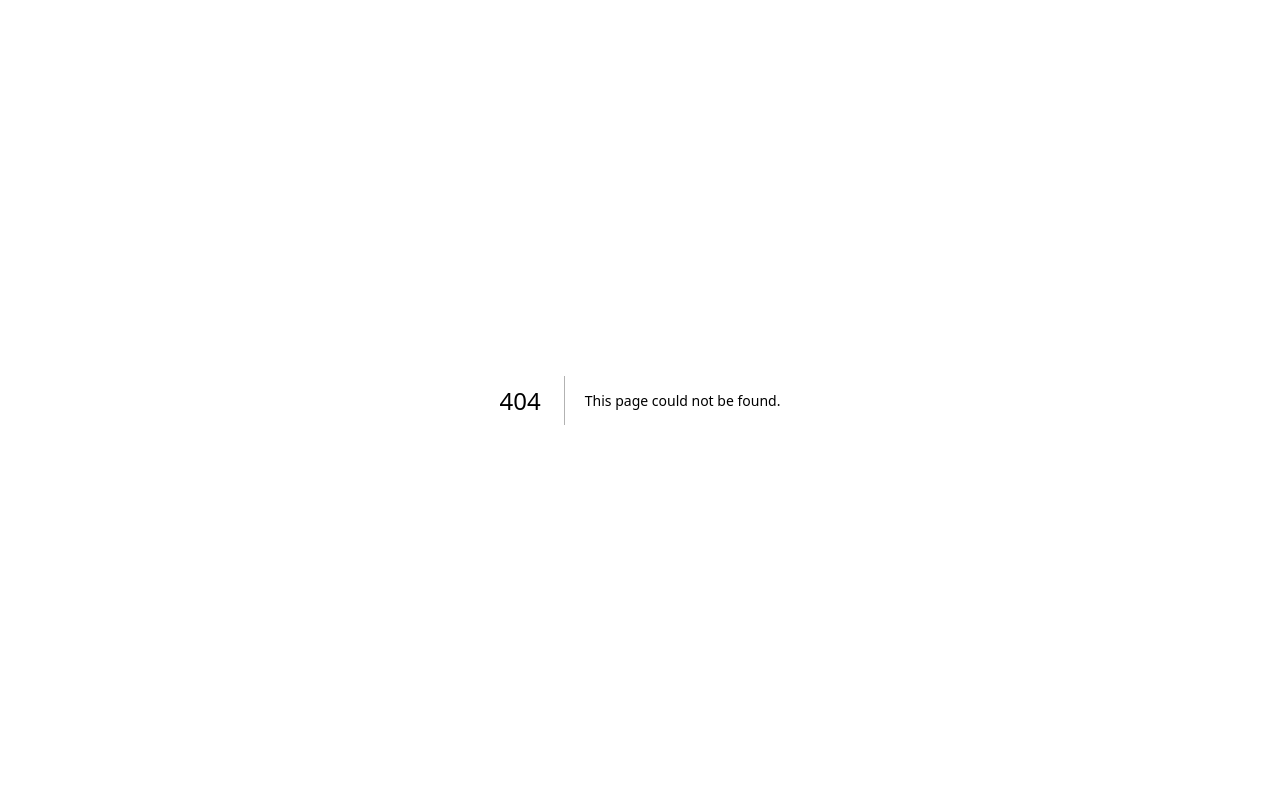
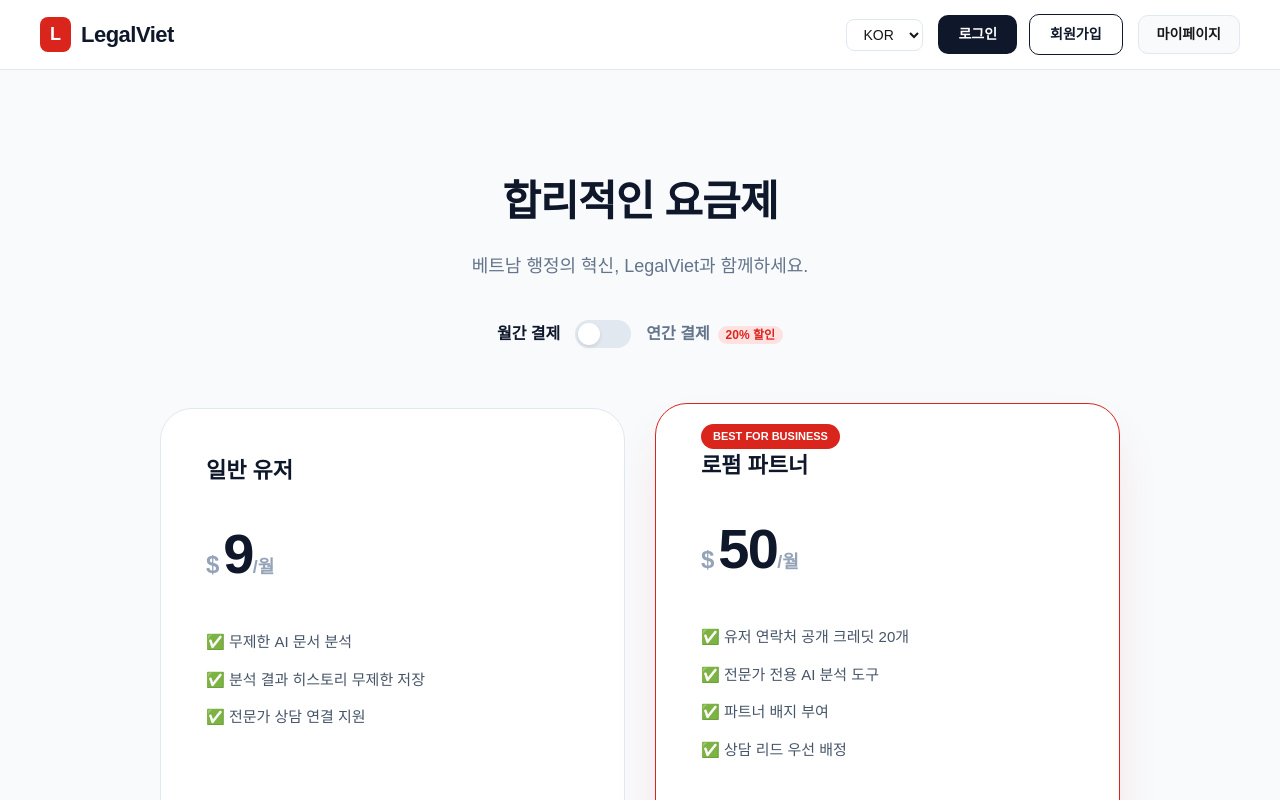
Before and after one commit to Homechiminh/Legalviet, a Next.js app: page /pricing in a window 1280 px wide. Before the commit this address had no page. Shown: the top 800 px of the page. Built offline with nearby package versions, Linux system fonts and the light colour scheme.

Commit message:
Create page.js

```diff
--- /dev/null
+++ b/src/app/pricing/page.js
@@ -0,0 +1,126 @@
+"use client";
+import { useState, useEffect } from 'react';
+import Navbar from '@/components/Navbar';
+import Footer from '@/components/Footer';
+
+export default function PricingPage() {
+  const [lang, setLang] = useState('ko');
+  const [isYearly, setIsYearly] = useState(false);
+
+  useEffect(() => {
+    const savedLang = localStorage.getItem('legalviet_lang');
+    if (savedLang) setLang(savedLang);
+  }, []);
+
+  const plans = [
+    {
+      name: lang === 'ko' ? '일반 유저' : 'Standard User',
+      monthlyPrice: '9',
+      yearlyPrice: '86',
+      features: lang === 'ko'
+        ? ['무제한 AI 문서 분석', '분석 결과 히스토리 무제한 저장', '전문가 상담 연결 지원']
+        : ['Unlimited AI Analysis', 'Unlimited History Storage', 'Expert Matching Support'],
+      button: lang === 'ko' ? '지금 시작하기' : 'Get Started',
+      popular: false
+    },
+    {
+      name: lang === 'ko' ? '로펌 파트너' : 'Law Firm Partner',
+      monthlyPrice: '50',
+      yearlyPrice: '480',
+      features: lang === 'ko'
+        ? ['유저 연락처 공개 크레딧 20개', '전문가 전용 AI 분석 도구', '파트너 배지 부여', '상담 리드 우선 배정']
+        : ['20 Contact Credits', 'Partner AI Tools', 'Partner Badge', 'Priority Lead Allocation'],
+      button: lang === 'ko' ? '파트너 가입하기' : 'Join as Partner',
+      popular: true
+    }
+  ];
+
+  return (
+    <div className="pricing-root">
+      <Navbar lang={lang} />
+
+      <main className="container">
+        <header className="pricing-header">
+          <h1>{lang === 'ko' ? '합리적인 요금제' : 'Flexible Pricing'}</h1>
+          <p>{lang === 'ko' ? '베트남 행정의 혁신, LegalViet과 함께하세요.' : 'Smart administrative solutions for Vietnam.'}</p>
+
+          {/* 월간/연간 토글 */}
+          <div className="toggle-wrapper">
+            <span className={!isYearly ? 'active' : ''}>{lang === 'ko' ? '월간 결제' : 'Monthly'}</span>
+            <div className={`toggle-switch ${isYearly ? 'yearly' : ''}`} onClick={() => setIsYearly(!isYearly)}>
+              <div className="toggle-handle" />
+            </div>
+            <span className={isYearly ? 'active' : ''}>
+              {lang === 'ko' ? '연간 결제' : 'Yearly'}
+              <span className="discount-tag">{lang === 'ko' ? '20% 할인' : '20% OFF'}</span>
+            </span>
+          </div>
+        </header>
+
+        <div className="plan-grid">
+          {plans.map((plan, i) => (
+            <div key={i} className={`plan-card ${plan.popular ? 'popular' : ''}`}>
+              {plan.popular && <span className="badge">Best for Business</span>}
+              <h3>{plan.name}</h3>
+              <div className="price-row">
+                <span className="currency">$</span>
+                <span className="amount">{isYearly ? plan.yearlyPrice : plan.monthlyPrice}</span>
+                <span className="period">{isYearly ? (lang === 'ko' ? '/년' : '/yr') : (lang === 'ko' ? '/월' : '/mo')}</span>
+              </div>
+              <ul className="feature-list">
+                {plan.features.map((f, j) => <li key={j}>✅ {f}</li>)}
+              </ul>
+              <button className={`btn-plan ${plan.popular ? 'btn-red' : ''}`}>
+                {plan.button}
+              </button>
+            </div>
+          ))}
+        </div>
+      </main>
+
+      <Footer lang={lang} />
+
+      <style jsx>{`
+        .pricing-root { background: #f8fafc; min-height: 100vh; font-family: 'Pretendard', sans-serif; }
+        .container { max-width: 1000px; margin: 0 auto; padding: 100px 20px; }
+
+        .pricing-header { text-align: center; margin-bottom: 60px; }
+        .pricing-header h1 { font-size: 42px; font-weight: 900; color: #0f172a; margin-bottom: 20px; letter-spacing: -0.02em; }
+        .pricing-header p { color: #64748b; font-size: 18px; margin-bottom: 40px; }
+
+        /* 토글 스위치 디자인 */
+        .toggle-wrapper { display: flex; align-items: center; justify-content: center; gap: 15px; font-weight: 700; color: #64748b; }
+        .toggle-wrapper .active { color: #0f172a; }
+        .toggle-switch { width: 56px; height: 28px; background: #e2e8f0; border-radius: 20px; position: relative; cursor: pointer; transition: 0.3s; }
+        .toggle-switch.yearly { background: #da251d; }
+        .toggle-handle { width: 22px; height: 22px; background: #fff; border-radius: 50%; position: absolute; top: 3px; left: 3px; transition: 0.3s; box-shadow: 0 2px 4px rgba(0,0,0,0.1); }
+        .toggle-switch.yearly .toggle-handle { left: 31px; }
+        .discount-tag { background: #fee2e2; color: #da251d; font-size: 12px; padding: 2px 8px; border-radius: 10px; margin-left: 8px; }
+
+        .plan-grid { display: grid; grid-template-columns: repeat(auto-fit, minmax(320px, 1fr)); gap: 30px; }
+        .plan-card { background: #fff; padding: 45px; border-radius: 32px; border: 1px solid #e2e8f0; position: relative; transition: 0.3s; display: flex; flex-direction: column; }
+        .plan-card.popular { border-color: #da251d; box-shadow: 0 25px 50px -12px rgba(218, 37, 29, 0.15); transform: translateY(-5px); }
+        .badge { position: absolute; top: 20px; left: 45px; background: #da251d; color: #fff; font-size: 11px; font-weight: 800; padding: 4px 12px; border-radius: 20px; text-transform: uppercase; }
+
+        h3 { font-size: 22px; font-weight: 800; margin-bottom: 25px; color: #0f172a; }
+        .price-row { margin-bottom: 35px; }
+        .amount { font-size: 56px; font-weight: 900; color: #0f172a; letter-spacing: -0.03em; }
+        .currency { font-size: 24px; color: #94a3b8; font-weight: 700; margin-right: 4px; }
+        .period { font-size: 18px; color: #94a3b8; font-weight: 600; }
+
+        .feature-list { list-style: none; padding: 0; margin-bottom: 45px; flex-grow: 1; }
+        .feature-list li { margin-bottom: 15px; font-size: 15px; color: #475569; display: flex; align-items: center; gap: 10px; }
+
+        .btn-plan { width: 100%; padding: 18px; border-radius: 16px; border: 1px solid #e2e8f0; background: #fff; font-weight: 800; cursor: pointer; transition: 0.2s; font-size: 16px; color: #0f172a; }
+        .btn-red { background: #0f172a; color: #fff; border: none; }
+        .btn-red:hover { background: #da251d; transform: scale(1.02); }
+        .btn-plan:not(.btn-red):hover { background: #f8fafc; border-color: #cbd5e1; }
+
+        @media (max-width: 600px) {
+          .container { padding: 60px 20px; }
+          .amount { font-size: 48px; }
+        }
+      `}</style>
+    </div>
+  );
+}
```
